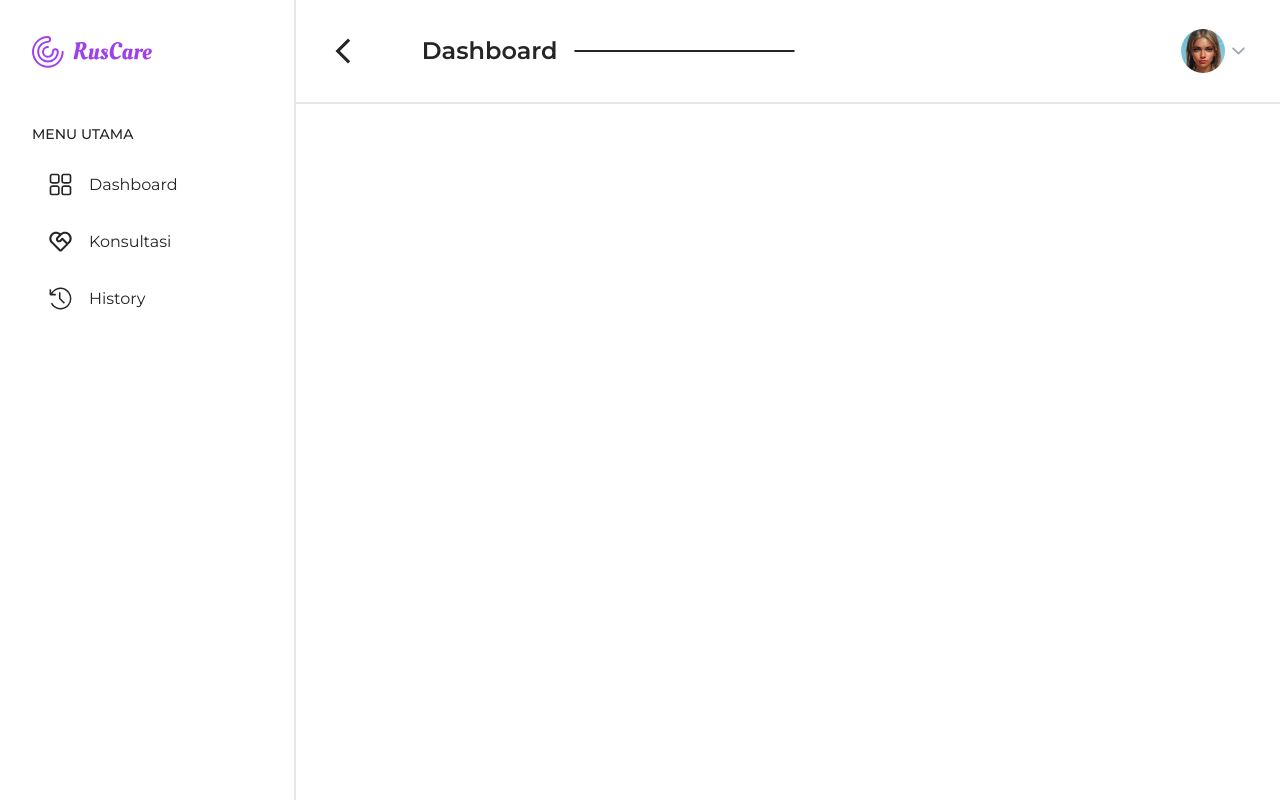
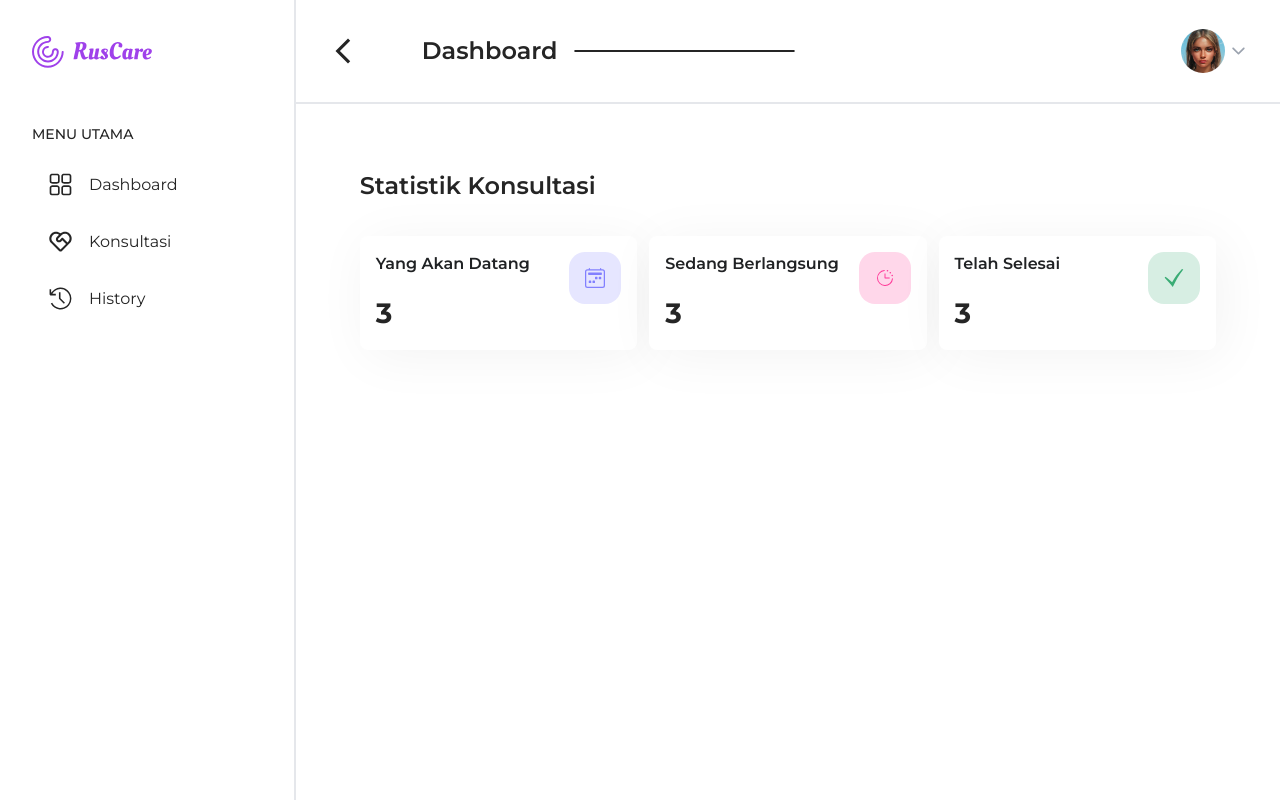
Before and after one commit to Nareswara05/NextJS-Ruscare, a Next.js app: page /dashboard in a window 1280 px wide. Built offline with nearby package versions, Linux system fonts and the light colour scheme.

Commit message:
feat [NR] add statistic consultation in dashboard

```diff
--- a/package.json
+++ b/package.json
@@ -25,6 +25,6 @@
     "eslint": "^8",
     "eslint-config-next": "14.2.3",
     "postcss": "^8",
-    "tailwindcss": "^3.4.1"
+    "tailwindcss": "^3.4.3"
   }
 }
--- /dev/null
+++ b/src/app/(pages)/dashboard/common-components/statistic-dashboard.jsx
@@ -0,0 +1,44 @@
+import React from 'react'
+import { BsCalendar2Week } from "react-icons/bs";
+import { PiClockCountdownLight } from "react-icons/pi";
+import { GiCheckMark } from "react-icons/gi";
+
+
+const DashboardStats = () => {
+  return (
+    <div className=''>
+        <h1 className='text-[24px] text-textPrimary font-semibold'>Statistik Konsultasi</h1>
+        <div className='flex flex-row gap-3 pt-8'>
+            <div className=' flex w-full justify-between p-4 bg-white shadow-custom rounded-lg'>
+                <div className='flex flex-col gap-4'>
+                    <h2 className='text-[16px] text-[#202224] font-semibold'>Yang Akan Datang</h2>
+                    <h1 className='text-textPrimary text-[28px] font-bold'>3</h1>
+                </div>
+                <div className='p-4 text-[#8280FF] bg-[#8280FF] bg-opacity-20 text-xl h-fit rounded-2xl '>
+                    <BsCalendar2Week />
+                </div>
+            </div>
+            <div className=' flex w-full justify-between p-4 bg-white shadow-custom rounded-lg'>
+                <div className='flex flex-col gap-4'>
+                    <h2 className='text-[16px] text-[#202224] font-semibold'>Sedang Berlangsung</h2>
+                    <h1 className='text-textPrimary text-[28px] font-bold'>3</h1>
+                </div>
+                <div className='p-4 text-[#FF3797] bg-[#FF3797] bg-opacity-20 text-xl h-fit rounded-2xl '>
+                    <PiClockCountdownLight />
+                </div>
+            </div>
+            <div className=' flex w-full justify-between p-4 bg-white shadow-custom rounded-lg'>
+                <div className='flex flex-col gap-4'>
+                    <h2 className='text-[16px] text-[#202224] font-semibold'>Telah Selesai</h2>
+                    <h1 className='text-textPrimary text-[28px] font-bold'>3</h1>
+                </div>
+                <div className='p-4 text-[#3AAC75] bg-[#3AAC75] bg-opacity-20 text-xl h-fit rounded-2xl '>
+                    <GiCheckMark />
+                </div>
+            </div>
+        </div>
+    </div>
+  )
+}
+
+export default DashboardStats
--- a/src/app/(pages)/dashboard/page.jsx
+++ b/src/app/(pages)/dashboard/page.jsx
@@ -1,9 +1,10 @@
 import React from 'react'
+import DashboardStats from './common-components/statistic-dashboard'
 
 const page = () => {
   return (
-    <div>
-
+    <div className='p-16'>
+        <DashboardStats/>
     </div>
   )
 }
--- a/tailwind.config.js
+++ b/tailwind.config.js
@@ -9,36 +9,19 @@ module.exports = {
     extend: {
       backgroundImage: {
         'gradient-radial': 'radial-gradient(var(--tw-gradient-stops))',
-        'gradient-conic':
-          'conic-gradient(from 180deg at 50% 50%, var(--tw-gradient-stops))',
+        'gradient-conic': 'conic-gradient(from 180deg at 50% 50%, var(--tw-gradient-stops))',
       },
       colors: {
         primary: "#9F41EA",
-        secondary :"#F4C918",
+        secondary: "#F4C918",
         textPrimary: "#252525",
-
-
       },
       fontFamily: {
         montserrat: ['Montserrat', 'sans-serif'],
-
       },
-      // customForms: theme => ({
-      //       default: {
-      //           checkbox: {
-      //               icon: '<svg fill="#1a202c" viewBox="0 0 20 20" xmlns="http://www.w3.org/2000/svg" ><path d="M0 11l2-2 5 5L18 3l2 2L7 18z"/></svg>',
-      //               '&:hover': {
-      //                   icon: '<svg fill="#4a5568" viewBox="0 0 20 20" xmlns="http://www.w3.org/2000/svg" ><path d="M0 11l2-2 5 5L18 3l2 2L7 18z"/></svg>',
-      //               },
-      //           },
-      //           radio: {
-      //               icon: '<svg width="19" height="20" viewBox="0 0 19 20" fill="none" xmlns="http://www.w3.org/2000/svg">\n' +
-      //                   '<rect y="0.5" width="19" height="19" rx="9.5" fill="#537FE7"/>\n' +
-      //                   '<circle cx="9.5" cy="10" r="5.5" fill="white"/>\n' +
-      //                   '</svg>\n'
-      //           },
-      //       },
-      // })
+      boxShadow: {
+        custom: '6px 6px 54px rgba(0, 0, 0, 0.05)',
+      },
     },
   },
   plugins: [],
```
Also changed, not shown: 1 other file (tests, documents, lock files or other folders).
